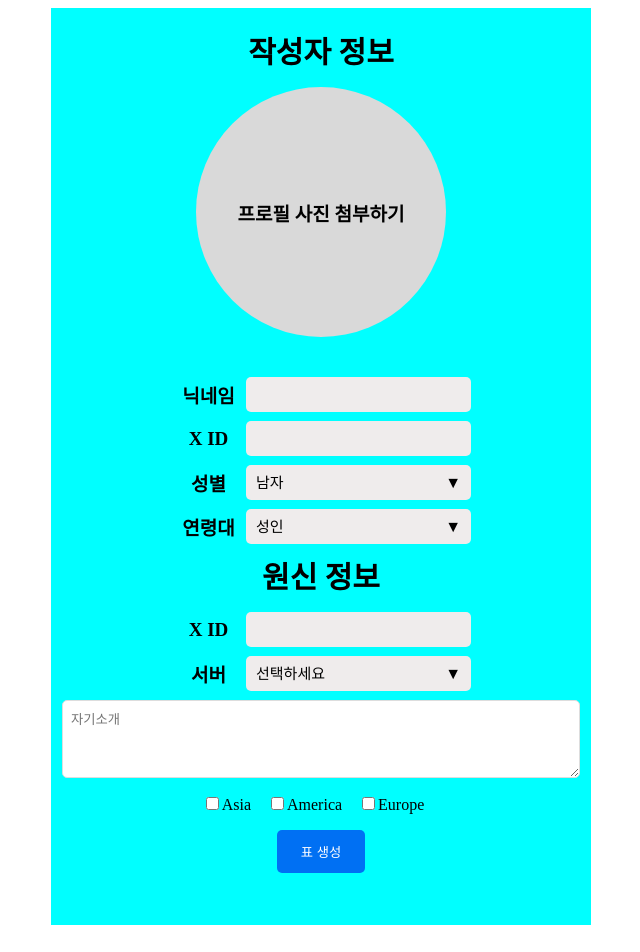
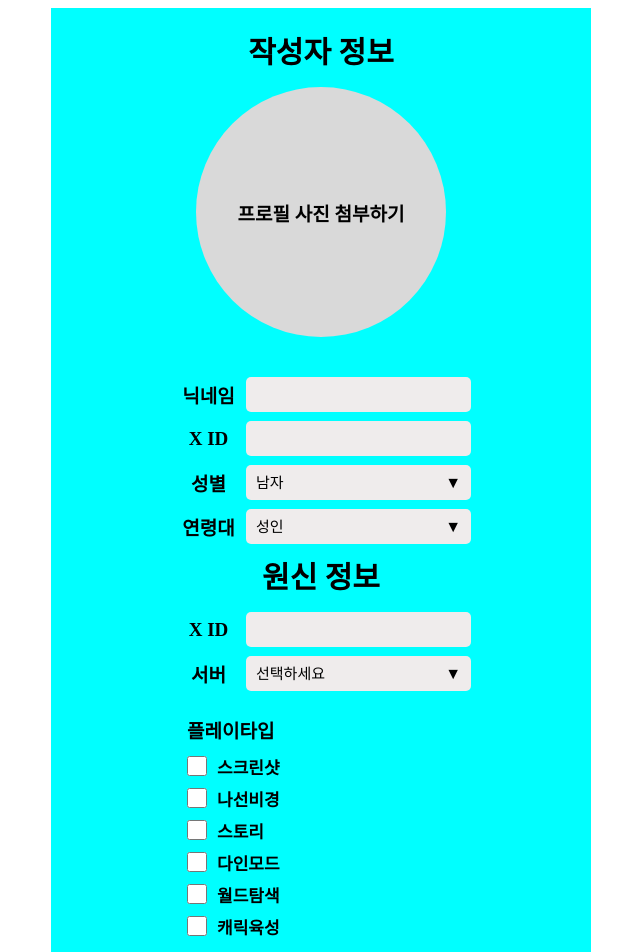
Before and after one commit to ParkGiraffe/genshin-xchinso-autogen, a Next.js app: page / in a window 1280 px wide. Shown: the top 952 px of the page, without its empty margins (319-959 px from the left). Built offline with nearby package versions, Linux system fonts and the light colour scheme.

Commit message:
Feat: Checklist 제작

```diff
--- a/src/app/page.js
+++ b/src/app/page.js
@@ -8,6 +8,7 @@ import ThreeCheckBox from "@/components/ThreeCheckBox";
 import OneLineTextInput from "@/components/OneLineTextInput";
 import OneLineDropdown from "@/components/OneLineDropdwon";
 import Bio from "@/components/Bio";
+import Checklist from "@/components/CheckList";
 
 const Container = styled.div`
   display: flex;
@@ -89,6 +90,7 @@ export default function Home() {
   // 원신 정보
   const [uid, setUid] = useState("");
   const [server, setServer] = useState("");
+  const [playType, setPlayType] = useState("");
 
   const [interests, setInterests] = useState("");
   const [hobbies, setHobbies] = useState("");
@@ -99,11 +101,6 @@ export default function Home() {
     Europe: false,
   });
 
-  const [selectedAge, setSelectedAge] = useState({
-    adult: false,
-    nonAdult: false,
-    hide: false,
-  });
   const [showTable, setShowTable] = useState(false);
   const tableRef = useRef(null);
 
@@ -180,6 +177,17 @@ export default function Home() {
             value3Name={"Europe"}
             onChange={(e) => setServer(e.target.value)}
           />
+          <Checklist
+            elements={[
+              "스크린샷",
+              "나선비경",
+              "스토리",
+              "다인모드",
+              "월드탐색",
+              "캐릭육성",
+            ]}
+            onChecked={(e) => setPlayType(e)}
+          />
 
           <TextArea
             placeholder="자기소개"
@@ -202,15 +210,6 @@ export default function Home() {
             onChange={(e) => setHobbies(e.target.value)}
             required
           /> */}
-          <ThreeCheckBox
-            checked1={selectedServer.Asia}
-            checked1Name={"Asia"}
-            checked2={selectedServer.America}
-            checked2Name={"America"}
-            checked3={selectedServer.Europe}
-            checked3Name={"Europe"}
-            onClickBox={handleServerChange}
-          />
 
           <Button type="submit">표 생성</Button>
         </Form>
--- /dev/null
+++ b/src/components/Checklist.js
@@ -0,0 +1,53 @@
+import { FormTextContainer, FormText, ChecklistText } from "@/styles/Texts";
+import {
+  CheckboxInput,
+  CheckboxLabel,
+  ChecklistSpacer,
+} from "@/styles/CheckBox";
+import { ChecklistContainer } from "@/styles/Containers";
+import React, { useState } from "react";
+
+// Styled Components 정의
+
+export default function Checklist(props) {
+  const { elements = [1, 2, 3], onChecked } = props;
+  const [checkedList, setCheckedList] = useState(
+    new Array(elements.length).fill(false)
+  );
+
+  const handleChange = (e, idx) => {
+    const { checked } = e.target;
+    const newCheckedList = [...checkedList];
+    newCheckedList[idx] = checked;
+    setCheckedList(newCheckedList);
+    let newStr = "";
+
+    elements.forEach((e, idx) => {
+      if (newCheckedList[idx] === true) {
+        newStr += e + " | ";
+      }
+    });
+
+    onChecked(newStr);
+    // console.log(newStr);
+  };
+
+  return (
+    <ChecklistContainer>
+      <FormTextContainer>
+        <FormText>플레이타입</FormText>
+      </FormTextContainer>
+      <ChecklistSpacer />
+      {elements.map((element, idx) => (
+        <CheckboxLabel key={idx}>
+          <CheckboxInput
+            type="checkbox"
+            checked={checkedList[idx]}
+            onChange={(e) => handleChange(e, idx)}
+          />
+          <ChecklistText>{element}</ChecklistText>
+        </CheckboxLabel>
+      ))}
+    </ChecklistContainer>
+  );
+}
--- /dev/null
+++ b/src/styles/CheckBox.js
@@ -0,0 +1,22 @@
+import styled from "styled-components";
+
+const CheckboxLabel = styled.label`
+  display: flex;
+  align-items: center;
+  margin-bottom: 6px;
+  cursor: pointer;
+`;
+
+const ChecklistSpacer = styled.div`
+  height: 10px;
+`
+
+const CheckboxInput = styled.input`
+  margin-left: 0px; // 기본으로 설정된 마진 제거
+  margin-right: 10px;
+  width: 20px;
+  height: 20px;
+  cursor: pointer;
+`;
+
+export { CheckboxInput, CheckboxLabel,ChecklistSpacer };
--- a/src/styles/Containers.js
+++ b/src/styles/Containers.js
@@ -11,4 +11,16 @@ const OneLineContainer = styled.div`
   /* background-color: pink; */
 `;
 
-export {OneLineContainer};
+const ChecklistContainer = styled.div`
+
+  display: flex;
+  flex-direction: column;
+  align-items: flex-start;
+  width: 300px;
+  margin-left: 2em;
+  margin-top: 1em;
+  margin-bottom: 1em;
+  /* background-color: pink; */
+`;
+
+export { OneLineContainer, ChecklistContainer };
--- a/src/styles/Texts.js
+++ b/src/styles/Texts.js
@@ -18,4 +18,9 @@ const FormTextContainer = styled.div`
   justify-content: center;
 `;
 
-export { FormText, FormTextContainer, TopText };
+const ChecklistText = styled.text`
+  font-size: 17px;
+  font-weight: bold;
+`;
+
+export { FormText, FormTextContainer, TopText, ChecklistText };
```
